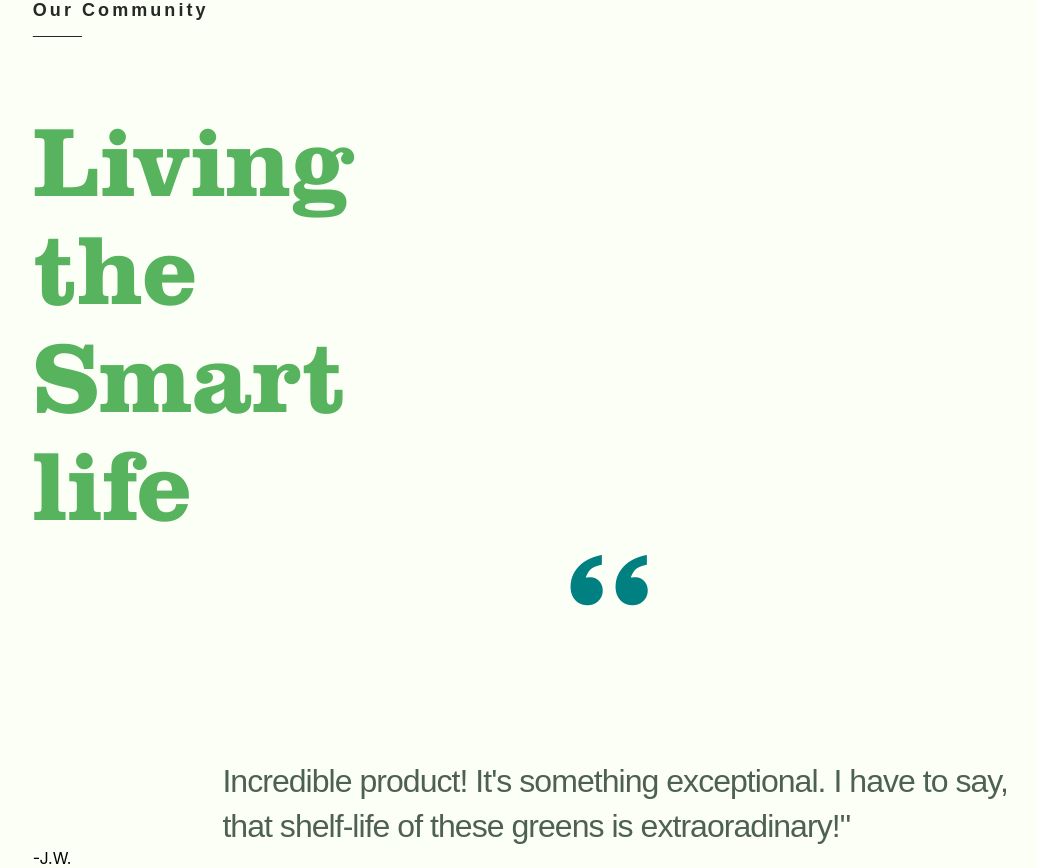
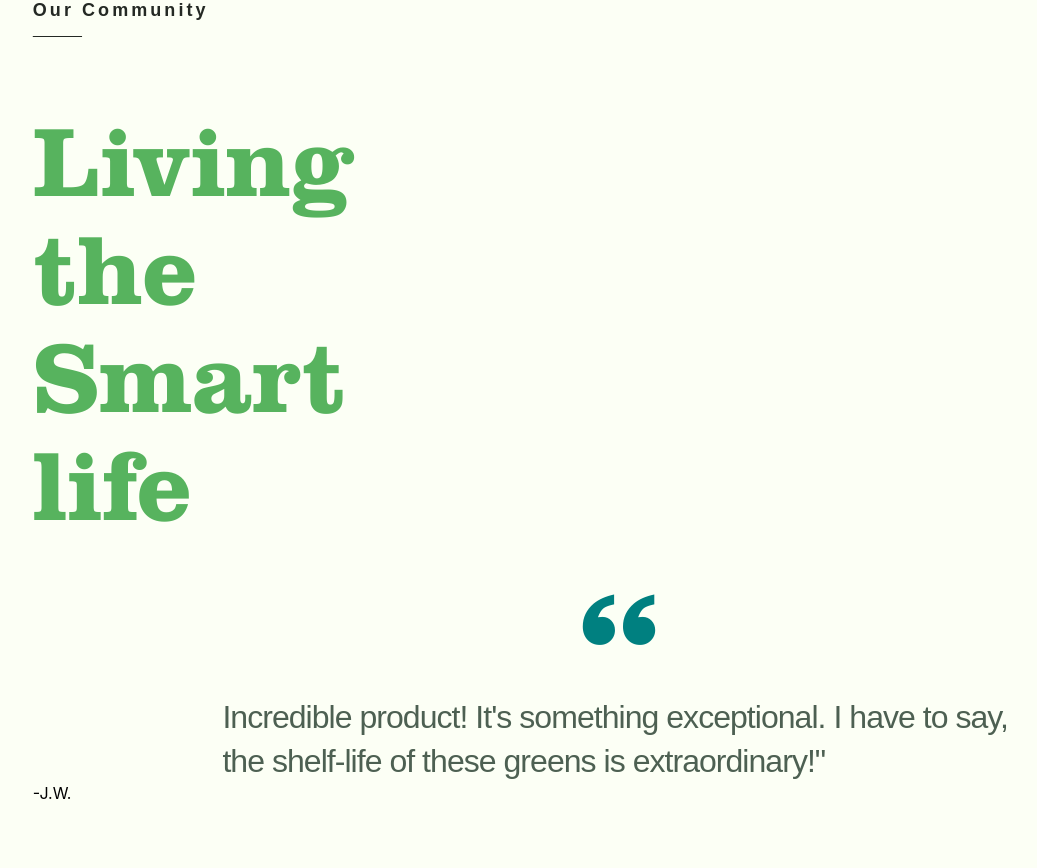
Before and after one commit to JuanTValdez/smart_acres, a React (Create React App) app: page / in a window 1280 px wide. Shown: the whole page, without its empty margins (76-1113 px from the left). After the commit the page ends 803 px from the top, so only its background shows below. Built offline with nearby package versions, Linux system fonts and the light colour scheme.

Commit message:
fixed positioning of first quotation mark

```diff
--- a/src/components/OurCommunity.js
+++ b/src/components/OurCommunity.js
@@ -9,11 +9,13 @@ export default function OurCommunity() {
 			</div>
 			<p className='smart-life'>Living the Smart life</p>
 			<div className='quote-container'>
-				<div className='quote'>,,</div>
-				<p className="endorsement-txt">
-					Incredible product! It's something exceptional. I have to say, that
-					shelf-life of these greens is extraoradinary!"
+
+
+				<p className='endorsement-txt'>
+					Incredible product! It's something exceptional. I have to say, the
+					shelf-life of these greens is extraordinary!"
 				</p>
+
 				<div className='initials'>-J.W.</div>
 			</div>
 		</div>
--- a/src/index.css
+++ b/src/index.css
@@ -16,7 +16,7 @@
 
 @font-face {
 	font-family: 'ClarendonURW-Lig';
-	src: url('./fonts/ClarendonURW.ttf');
+	src: url('./fonts/ClarendonURW.woff');
 }
 body {
 	margin: 0;
--- a/src/styles/OurCommunity.css
+++ b/src/styles/OurCommunity.css
@@ -28,17 +28,7 @@
 	color: var(--dark-pastel-green);
 }
 
-.quote {
-	width: 79px;
 
-	margin: 0 auto;
-	font-family: 'ClarendonURW-Lig';
-	font-size: 10.875rem;
-	rotate: 180deg;
-	line-height: 1.29;
-	letter-spacing: -4.35px;
-	color: var(--blue-green);
-}
 
 .endorsement-txt {
 	width: 792px;
@@ -48,4 +38,16 @@
 	line-height: 1.38;
 	letter-spacing: -0.96px;
 	color: var(--gunmetal);
+	&::before {
+		content: '“';
+		display: block;
+		margin: 0 auto;
+		font-family: 'ClarendonURW-Lig', sans-serif;
+		height: 10rem;
+		text-align: center;
+		line-height: 1.29;
+
+		font-size: 10.875rem;
+		color: var(--blue-green);
+	}
 }
```
